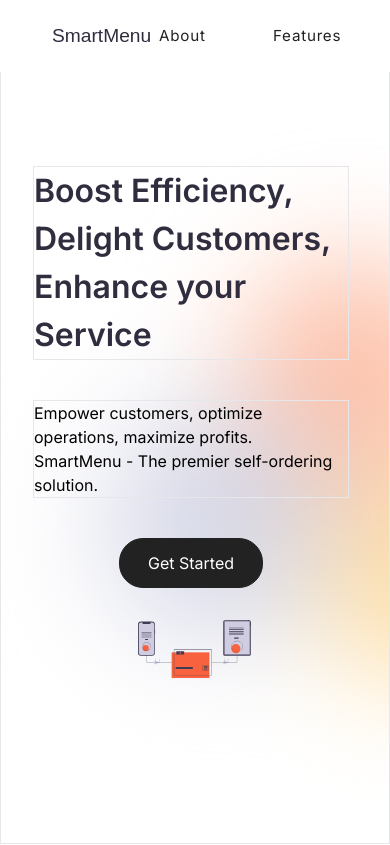
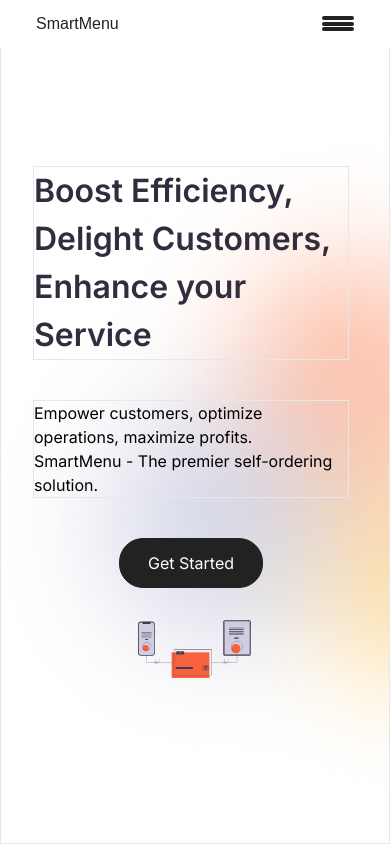
Before and after one commit to hosoocha20/menuapp-next, a Next.js app: page / in a window 390 px wide. Shown: the top 845 px of the page. Built offline with nearby package versions, Linux system fonts and the light colour scheme.

Commit message:
responsive nav + menubar

```diff
--- a/src/app/page.tsx
+++ b/src/app/page.tsx
@@ -176,7 +176,7 @@
     if (qrAniIsInView) qrAnimationSequence();
   }, [controls, qrAniIsInView]);
   return (
-    <div className=" font-inter mt-[-4.5rem] ">
+    <div className=" font-inter mt-[-3rem] tablet:mt-[-4.3rem] ">
       <div className="h-[100vh] px-sm-nav tablet:px-tablet-nav lg:px-lg-nav bg-[url('/bbblurry.svg')] border bg-no-repeat bg-cover w-full bg-white flex flex-col tablet:flex-row  items-center justify-center gap-[2rem] py-[5rem]">
         <div className="pr-[2vw] flex flex-col gap-[2.5rem] justify-center  ">
           <h1 className=" border  text-[2rem] md:text-[2.5rem] lg:text-[3.1rem] font-[600] text-gun-powder-950  ">
--- a/src/components/Navbar.tsx
+++ b/src/components/Navbar.tsx
@@ -1,27 +1,64 @@
-'use client'
+"use client";
 
 import React, { useEffect, useState } from "react";
 import {
   motion,
   useScroll,
   useMotionValueEvent,
-  useInView,
+  Variants,
   useAnimate,
-  stagger,
-  delay,
+  useAnimationControls,
   easeInOut,
-  easeIn,
+
 } from "framer-motion";
-import { easeOut } from "framer-motion/dom";
+
+import { HamburgerI } from "@/ui/Hamburger";
 
 const Navbar = () => {
   const { scrollY } = useScroll();
   const [hideNav, setHideNav] = useState(false);
   const [scope, animate] = useAnimate();
+  const [openNav, setOpenNav] = useState(false);
+
+  const controls = useAnimationControls();
+
+  const navMenuPVariants : Variants ={
+    show: {
+
+      transition: {duration: 0.3,ease: "easeOut"},
+    },
+    hide: {
+
+      transition: {duration: 0.3,ease: "easeOut"},
+    }
+  }
+  const navMenuVariants : Variants ={
+    show: {
+      x: 15,
+      opacity: 1,
+      transition: {duration: 0.3, delay:0.2,ease: "easeOut"},
+    },
+    hide: {
+      x: 30,
+      opacity: 0,
+      transition: {duration: 0.3, ease: "easeOut"},
+    }
+  }
+
+  const openMenuAni = async () =>{
+    setOpenNav(!openNav);
+    if (!openNav) {
+      await controls.start("show")
+    }
+    else{
+      await controls.start("hide")
+    }
+
+  }
 
   useMotionValueEvent(scrollY, "change", (latest) => {
     const prev = scrollY.getPrevious()!;
-    if (latest > prev && latest > 150) {
+    if (latest > prev && latest > 150 && !openNav) {
       setHideNav(true);
     } else {
       setHideNav(false);
@@ -37,26 +74,39 @@
       }}
       animate={hideNav ? "hidden" : "visible"}
       transition={{ duration: 0.35, ease: easeInOut }}
-      className={` px-sm-nav tablet:px-tablet-nav lg:px-lg-nav  font-inter w-full h-[4.5rem]  sticky top-0 z-50 bg-white`}
+      className={` px-sm-nav tablet:px-tablet-nav lg:px-lg-nav  font-inter w-full   flex flex-col tablet:h-[4.3rem]  sticky top-0 z-50  bg-white `}
     >
       <div
-        className={` flex justify-between items-center  h-full px-1 rounded-[2rem]`}
+        className={`z-[1] flex justify-between items-center  h-[3rem] tablet:h-[4.3rem] px-1 ${!openNav? "text-my-black-950" :"text-white"} transition-colors duration-300 `}
       >
-        <div className="flex-1  ml-[1rem] font-cabin text-gun-powder-950 text-[1.2rem] font-[500]">
+        <div className=" tablet:flex-1   font-cabin  text-[1rem] tablet:text-[1.2rem] font-[500]">
           SmartMenu
         </div>
-        <div className="flex-1   flex justify-center gap-[3.2rem] tracking-wider font-[400] text-[0.95rem] text-my-black-950">
+        <div className="hidden tablet:flex flex-1  justify-center gap-[3.2rem] tracking-wider font-[400] text-[0.95rem] text-my-black-950">
           <p className=" px-2">About</p>
           <p className=" px-2">Features</p>
           <p className=" px-2">Contact</p>
         </div>
-        <div className="flex-1  flex justify-end gap-[3.2rem] tracking-wider font-[400] text-[0.95rem] text-my-black-950">
-          <button className=" ">Login</button>
-          <button className="border border-my-black-950 bg-my-black-950 rounded-[2rem] px-5 py-[0.78rem] text-white">
+        <div className=" flex-1  flex justify-end items-center gap-[3.2rem] tracking-wider font-[400] text-sm tablet:text-[0.95rem]">
+          <button className="hidden sm:block ">Login</button>
+          <button className={`hidden sm:block border ${!openNav ? "bg-my-black-950 text-white" : "bg-white text-my-black-950"} tablet:bg-my-black-950 tablet:text-white transition-[background-color,color] duration-300 ease-out rounded-[2rem] px-5 py-[0.5rem] tablet:py-[0.65rem] `}>
             Get Started
+          </button>
+          <button
+            className="block tablet:hidden w-[2rem] h-[1.2rem] "
+            onClick={openMenuAni}
+          >
+            <HamburgerI className="*:bg-my-black-950  *:h-[0.1rem]" />
           </button>
         </div>
       </div>
+      <motion.div variants={navMenuPVariants} animate={controls} initial={"hide"} className={`opacity-0 bg-my-black-950 ${!openNav? "invisible " : "visible opacity-100"} tablet:invisible z-[0] w-full h-screen  transition-[opacity_1s_linear,visibility_0s_linear_300ms] duration-300 absolute left-0 top-0 pt-[3rem] tablet:pt-[4.3rem] px-sm-nav tablet:px-tablet-nav flex flex-col gap-[1rem] text-white text-[1.6rem] md:text-[1.7rem] tablet:text-[2rem] tracking-widest`}>
+        <motion.p variants={navMenuVariants}   className="mt-[2rem]">About</motion.p>
+        <motion.p variants={navMenuVariants}  >Features</motion.p>
+        <motion.p variants={navMenuVariants} >Contact</motion.p>
+        <motion.p variants={navMenuVariants}  >Login</motion.p>
+        <motion.p variants={navMenuVariants}  >Get Started</motion.p>
+      </motion.div>
     </motion.nav>
   );
 };
--- /dev/null
+++ b/src/ui/Hamburger.tsx
@@ -0,0 +1,104 @@
+import React, { useEffect, useState } from "react";
+import { motion, useAnimationControls, Variants } from "framer-motion";
+interface Props{
+  className?: string;
+  heightLine?: string;
+}
+export const HamburgerI = (props: Props) => {
+  const [open, setOpen] = useState(false);
+  const variantsT: Variants = {
+    open: {
+      top: "50%",
+      translateY: "-50%",
+      backgroundColor: "#ffffff",
+      transition: { duration: 0.25, ease: "easeOut" },
+    },
+    openI: {
+      rotate: "40deg",
+      transition: { duration: 0.3, ease: "easeInOut" },
+    },
+    close: {
+      rotate: "0deg",
+      backgroundColor: "#222222",
+      transition: { duration: 0.3, ease: "easeInOut" },
+    },
+    closeI: {
+      top: 0,
+      translateY: "50%",
+      transition: { duration: 0.25, ease: "easeOut" },
+    },
+  };
+  const variantsM: Variants = {
+    open: {
+      scale: 0,
+      backgroundColor: "#ffffff",
+      transition: { duration: 0.25, ease: "easeOut" },
+    },
+    closeI: {
+      scale: 1,
+      backgroundColor: "#222222",
+      transition: { duration: 0.25, ease: "easeOut" },
+    },
+  };
+  const variantsB: Variants = {
+    open: {
+      bottom: "50%",
+      translateY: "50%",
+      backgroundColor: "#ffffff",
+      transition: { duration: 0.25, ease: "easeOut" },
+    },
+    openI: {
+      rotate: "140deg",
+      transition: { duration: 0.3, ease: "easeInOut" },
+    },
+    close: {
+      rotate: "0deg",
+      backgroundColor: "#222222",
+      transition: { duration: 0.3, ease: "easeInOut" },
+    },
+    closeI: {
+      bottom: "0%",
+      translateY: "-50%",
+      transition: { duration: 0.25, ease: "easeOut" },
+    },
+  };
+  const controls = useAnimationControls();
+
+  const openNav = async () => {
+    if (open) {
+      await controls.start("open");
+      await controls.start("openI");
+    } else {
+      await controls.start("close");
+      await controls.start("closeI");
+    }
+  };
+
+  useEffect(() => {
+    openNav();
+  }, [open]);
+  return (
+    <button
+      className={`h-full *:h-[0.25rem] ${props.heightLine} w-full *:w-full *:bg-white relative  *:rounded-md ${props.className}`}
+      onClick={() => setOpen(!open)}
+    >
+      <motion.div
+        variants={variantsT}
+        animate={controls}
+
+        className="absolute top-0  left-0"
+      ></motion.div>
+      <motion.div
+        variants={variantsM}
+        animate={controls}
+        initial={{top: "50%", translateY: "-50%", scale: 1}}
+        className={`absolute    left-0`}
+      ></motion.div>
+      <motion.div
+        variants={variantsB}
+        animate={controls}
+        className="absolute  bottom-0 left-0"
+      ></motion.div>
+    </button>
+  );
+};
```
